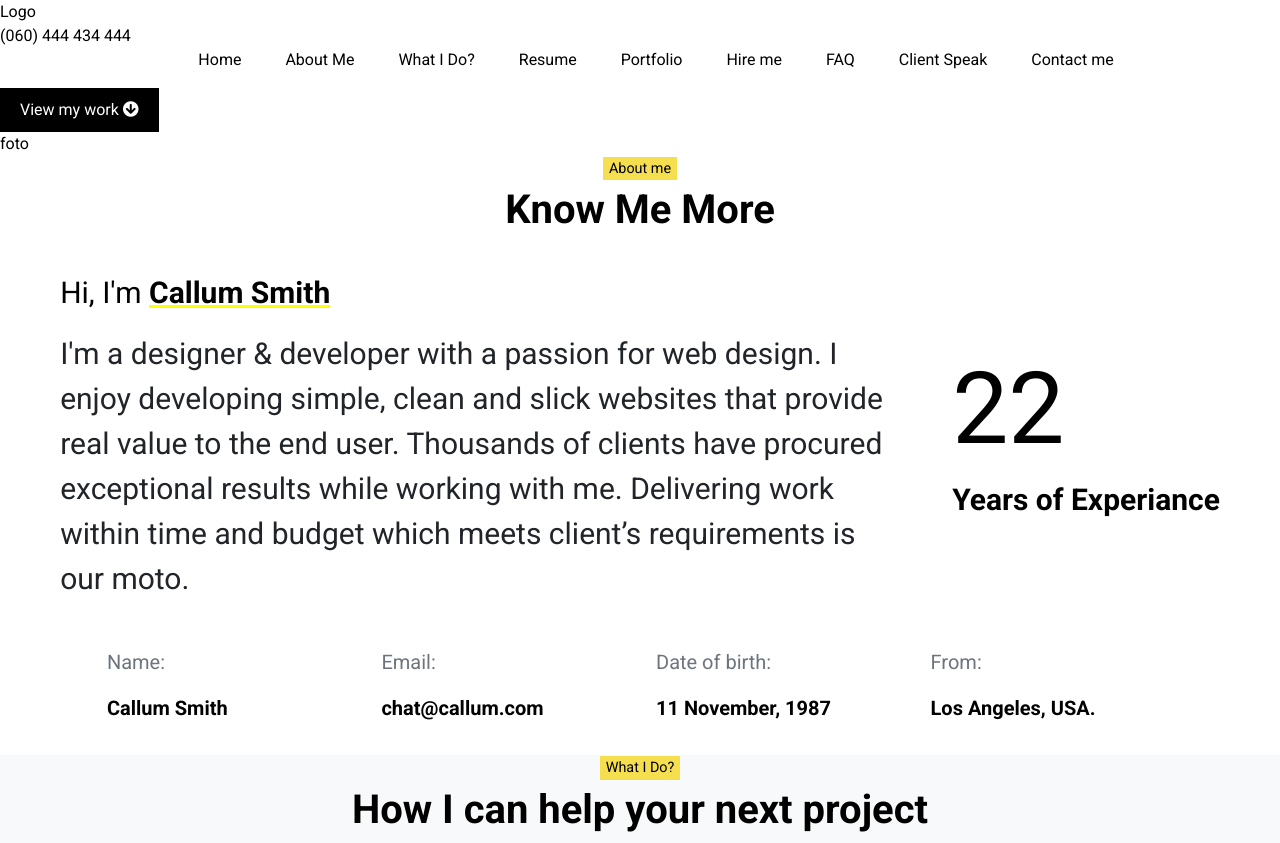
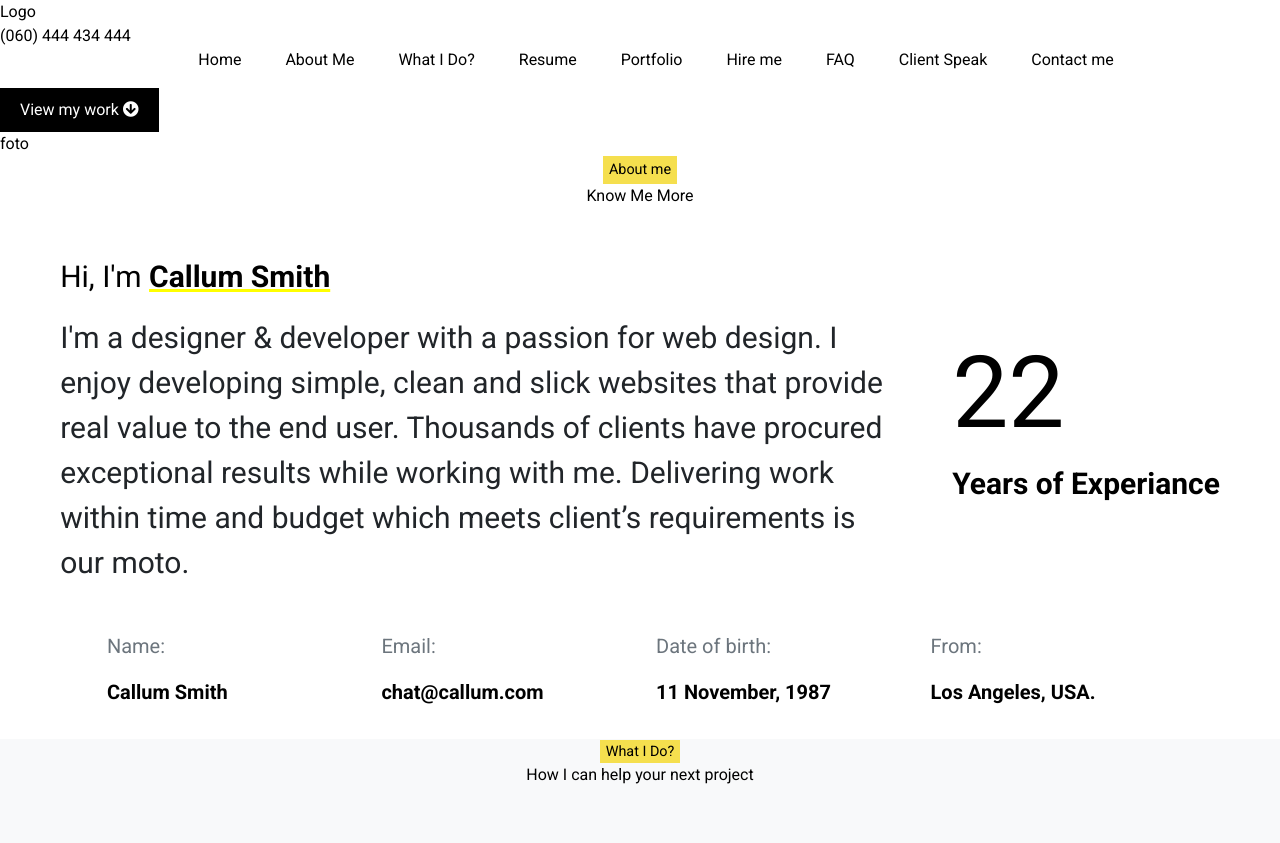
Before and after one commit to KrugerLisandro/clase06, a plain HTML site: page index.html in a window 1280 px wide. Shown: the top 843 px of the page. Drawn offline with nearby package versions, Linux system fonts and the light colour scheme.

Commit message:
Please enter the commit message for your changes. Lines starting with '#' will be ignored, and an empty message aborts the commit.
On branch main
Your branch is up to date with 'origin/main'.

Changes to be committed:
    modified:   index.html
    modified:   style.css

```diff
--- a/index.html
+++ b/index.html
@@ -47,7 +47,7 @@
       <!-- About Me -->
       <section id="about">
         <div class="text-center">
-          <h2 class="resaltado">About me</h2>
+          <p class="resaltado">About me</p>
         </div>
         <p class="titular text-center">Know Me More</p>
 
--- a/style.css
+++ b/style.css
@@ -82,11 +82,7 @@ a:hover {
 	padding: 3px 6px;
 	margin: 0px;
 }
-.titular {
-	font-weight: bold;
-	font-size: 2.5rem !important;
-	margin: 0px;
-}
+
 
 nav {
 	text-align: center;
```
